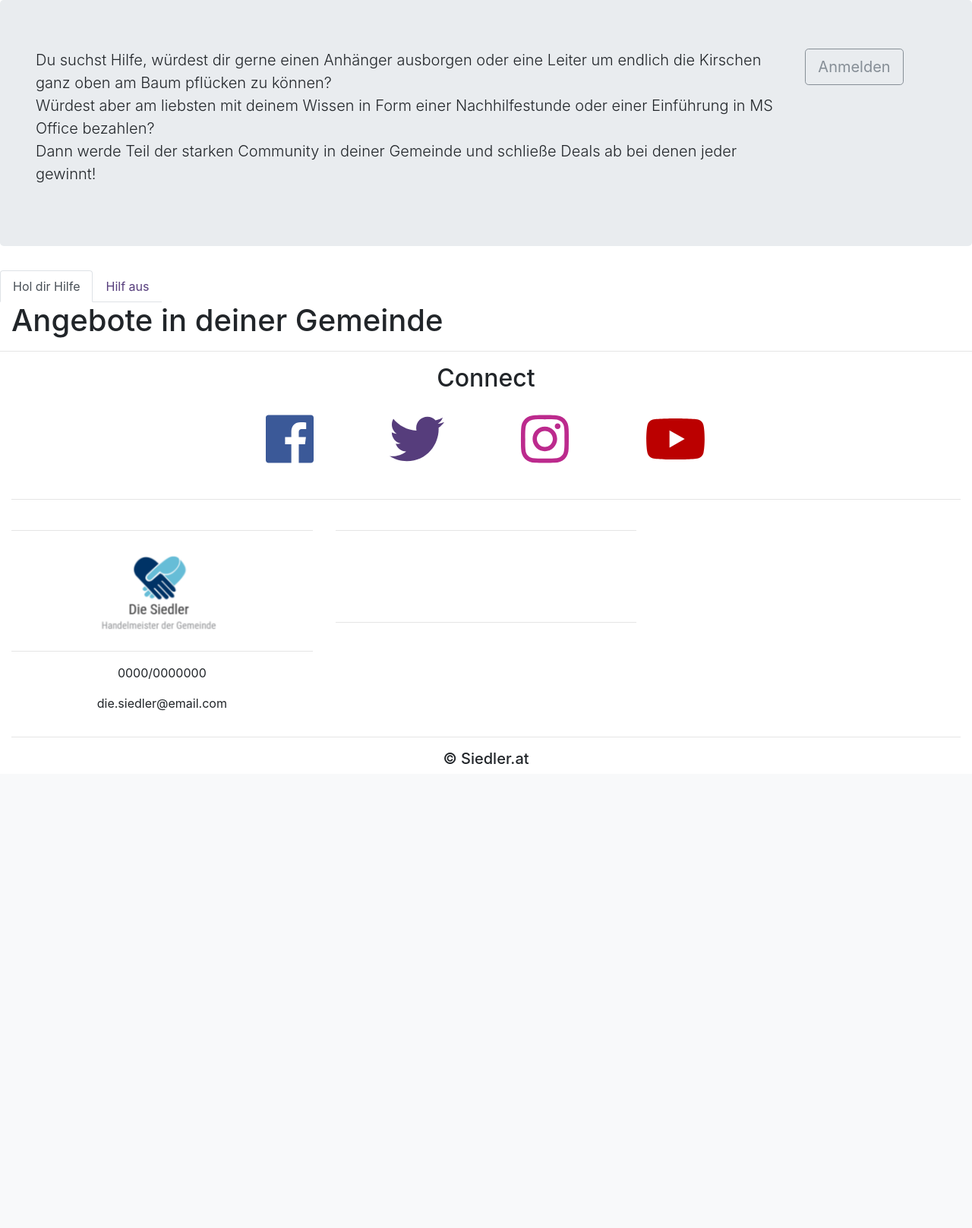
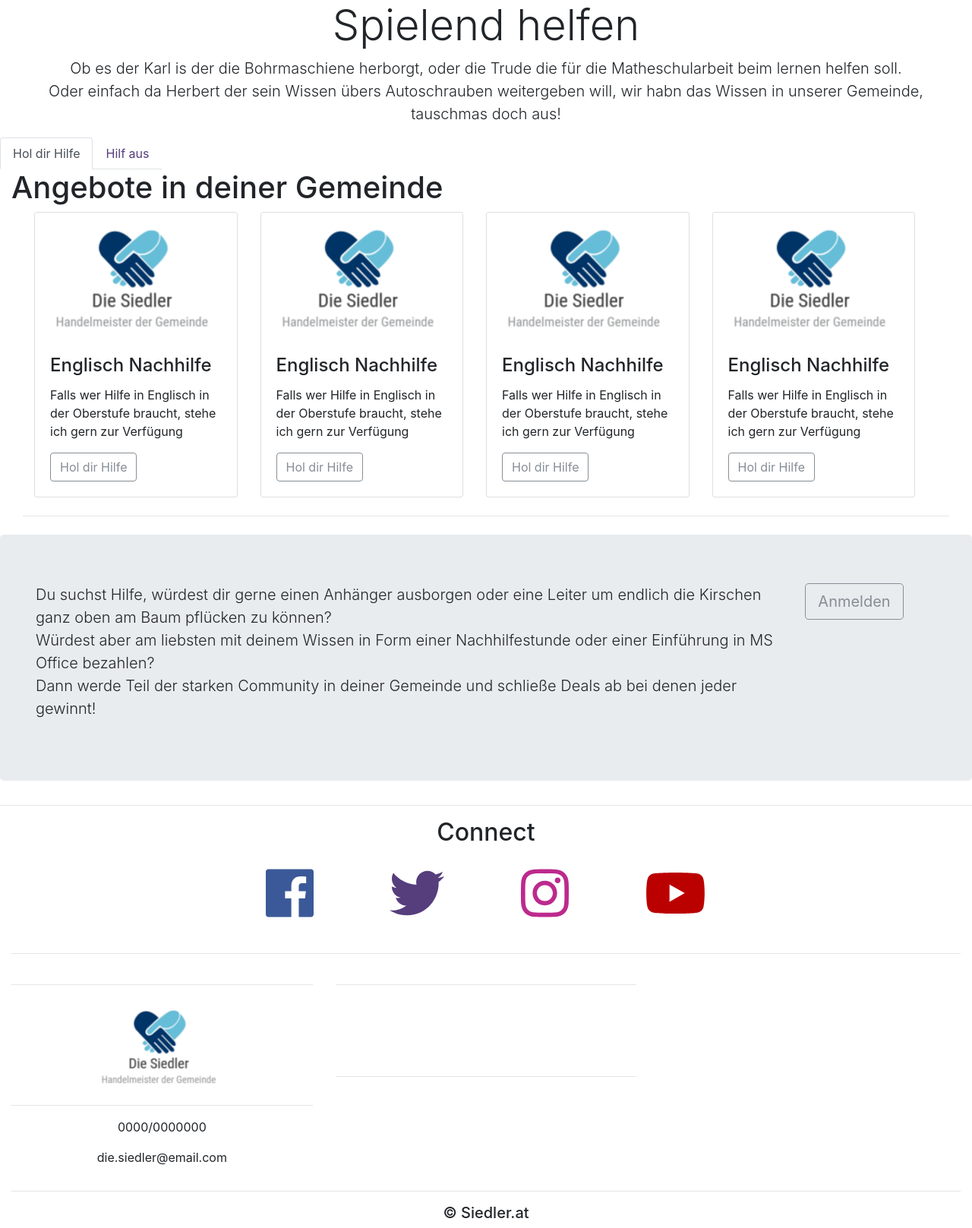
Before and after one commit to mhirz/CSLab4126_finalproject, a Flask app: page / in a window 1280 px wide. Shown: the part 152-1769 px from the top of the page at 76% size. Before the commit the page ends 1158 px from the top, so only its background shows below. Run offline with Flask 2, Linux system fonts and the light colour scheme; some libraries are stand-ins or nearby versions.

Commit message:
view of offers

```diff
--- a/app/__init__.py
+++ b/app/__init__.py
@@ -6,6 +6,6 @@ from app.routes import app
 
 app.config.from_object(Config)
 
-graph.schema.create_uniqueness_constraint("User", "email")
-graph.schema.create_uniqueness_constraint("Request", "id")
-#graph.schema.create_uniqueness_constraint("Post", "id")
+#graph.schema.create_uniqueness_constraint("User", "email")
+#graph.schema.create_uniqueness_constraint("Request", "id")
+####graph.schema.create_uniqueness_constraint("Post", "id")
--- a/app/routes.py
+++ b/app/routes.py
@@ -7,7 +7,20 @@ app = Flask(__name__)
 
 @app.route("/")
 def index():
-    return render_template('index.html', title="Startseite")
+    # TODO: function to get requests & offers from DB
+    offers = [{"title":"Englisch Nachhilfe",
+             "text":"Falls wer Hilfe in Englisch in der Oberstufe braucht, stehe ich gern zur Verfügung",
+             "tag":"#nachhilfe #englisch #schule"},{"title":"Englisch Nachhilfe",
+             "text":"Falls wer Hilfe in Englisch in der Oberstufe braucht, stehe ich gern zur Verfügung",
+             "tag":"#nachhilfe #englisch #schule"},{"title":"Englisch Nachhilfe",
+             "text":"Falls wer Hilfe in Englisch in der Oberstufe braucht, stehe ich gern zur Verfügung",
+             "tag":"#nachhilfe #englisch #schule"},{"title":"Englisch Nachhilfe",
+             "text":"Falls wer Hilfe in Englisch in der Oberstufe braucht, stehe ich gern zur Verfügung",
+             "tag":"#nachhilfe #englisch #schule"}]
+    requests = [{"title": "Anhänger",
+             "text": "Es wär super wenn mir wer einen Anhänger borgen könnte, damit ich mein Motorrad in die Werkstatt bringen kann",
+             "tag": "#anhänger #transpoert #auto"}]
+    return render_template('index.html', title="Startseite", offers=offers, requests=requests)
 
 
 @app.route("/register", methods=['GET','POST'])
--- a/app/templates/index.html
+++ b/app/templates/index.html
@@ -1,22 +1,23 @@
 {% extends "layout.html" %}
 
 {% block content %}
-<!-- Jumbotron -->
-    <div class="container-fluid">
-        <div class="row jumbotron">
-            <div class="col-xs-12 col-sm-12 col-md-9 col-lg-9 col-xl-10">
+<!-- Welcome Section -->
+        <div class="container-fluid padding">
+            <div class="row welcome text-center">
+                <div class="col-12">
+                    <h2 class="display-4">Spielend helfen</h2>
+                </div>
+                <hr>
+                <div class="col-12">
                     <p class="lead">
-                    Du suchst Hilfe, würdest dir gerne einen Anhänger ausborgen oder eine Leiter um endlich die Kirschen ganz oben am Baum pflücken zu können?
-                    <br>Würdest aber am liebsten mit deinem Wissen in Form einer Nachhilfestunde oder einer Einführung in MS Office bezahlen?
-                    <br>Dann werde Teil der starken Community in deiner Gemeinde und schließe Deals ab bei denen jeder gewinnt!
+                        Ob es der Karl is der die Bohrmaschiene herborgt, oder die Trude die für die Matheschularbeit beim lernen helfen soll.<br>
+                        Oder einfach da Herbert der sein Wissen übers Autoschrauben weitergeben will, wir habn das Wissen in unserer Gemeinde, tauschmas doch aus!
                     </p>
-            </div>
-            <div class="col-xs-12 col-sm-12 col-md-3 col-lg-3 col-xl-2">
-                <!-- I do not know how to make the links working when carousel1 is active... ;/ -->
-                <a href="{{url_for('login')}}"><button type="button" class="btn btn-outline-secondary btn-lg">Anmelden</button></a>
                 </div>
             </div>
         </div>
+
+
 
 
  <div class="container-fluid">
@@ -38,12 +39,75 @@
         <div class="tab-content">
             <div role="tabpanel" class="tab-pane active" id="offers">
                 <h1>Angebote in deiner Gemeinde</h1>
+                 <!-- Cards -->
+                <div class="container-fluid padding">
+
+                    <div class="row padding col">
+                        {% for offer in offers %}
+                            <div class="col-md-3 col-sm-6">
+                                <div class="card">
+                                    <img class="card-img-top" src="../static/img/logo.png">
+                                    <div class="card-body">
+                                        <h4 class="card-title">{{ offer['title'] }}</h4>
+                                        <p class="card-text">
+                                            {{ offer['text'] }}
+                                        </p>
+                                        <a href="#" class="btn btn-outline-secondary">Hol dir Hilfe</a>
+                                    </div>
+                                </div>
+                            </div>
+                        {% endfor %}
+
+                    </div>
+                    <hr class="my-4">
+                </div>
             </div>
             <div role="tabpanel" class="tab-pane" id="requests">
                 <h1>Anfragen in deiner Gemeinde</h1>
+                <div class="container-fluid padding">
+
+                    <div class="row padding col">
+                        {% for request in requests %}
+                            <div class="col-md-3 col-sm-6">
+                                <div class="card">
+                                    <img class="card-img-top" src="../static/img/logo.png">
+                                    <div class="card-body">
+                                        <h4 class="card-title">{{ request['title'] }}</h4>
+                                        <p class="card-text">
+                                            {{ request['text'] }}
+                                        </p>
+                                        <a href="#" class="btn btn-outline-secondary">Hilf aus</a>
                                     </div>
                                 </div>
                             </div>
+                        {% endfor %}
+
+                    </div>
+                    <hr class="my-4">
+                </div>
+            </div>
+        </div>
+    </div>
+
+<!-- Jumbotron -->
+    <div class="container-fluid">
+        <div class="row jumbotron">
+            <div class="col-xs-12 col-sm-12 col-md-9 col-lg-9 col-xl-10">
+                <p class="lead">
+                    Du suchst Hilfe, würdest dir gerne einen Anhänger ausborgen oder eine Leiter um endlich die Kirschen ganz oben am Baum pflücken zu können?
+                    <br>Würdest aber am liebsten mit deinem Wissen in Form einer Nachhilfestunde oder einer Einführung in MS Office bezahlen?
+                    <br>Dann werde Teil der starken Community in deiner Gemeinde und schließe Deals ab bei denen jeder gewinnt!
+                </p>
+            </div>
+            <div class="col-xs-12 col-sm-12 col-md-3 col-lg-3 col-xl-2">
+                <!-- I do not know how to make the links working when carousel1 is active... ;/ -->
+                <a href="{{url_for('login')}}"><button type="button" class="btn btn-outline-secondary btn-lg">Anmelden</button></a>
+            </div>
+        </div>
+    </div>
+
+
+
 
 
 <!-- Connect -->
--- a/app/templates/layout.html
+++ b/app/templates/layout.html
@@ -63,21 +63,7 @@
         <!--slider-->
 
 
-        <!-- Welcome Section -->
-        <div class="container-fluid padding">
-            <div class="row welcome text-center">
-                <div class="col-12">
-                    <h2 class="display-4">Promote with ease</h2>
-                </div>
-                <hr>
-                <div class="col-12">
-                    <p class="lead">
-                        Lorem ipsum dolor sit amet, consetetur sadipscing elitr, sed diam nonumy eirmod tempor invidunt ut
-                        labore et dolore magna aliquyam erat, sed diam voluptua. At vero eos et accusam et
-                    </p>
-                </div>
-            </div>
-        </div>
+
 
 
         <!-- Two Column Section -->
```
Lines whose indentation alone changed are shown as unchanged.
